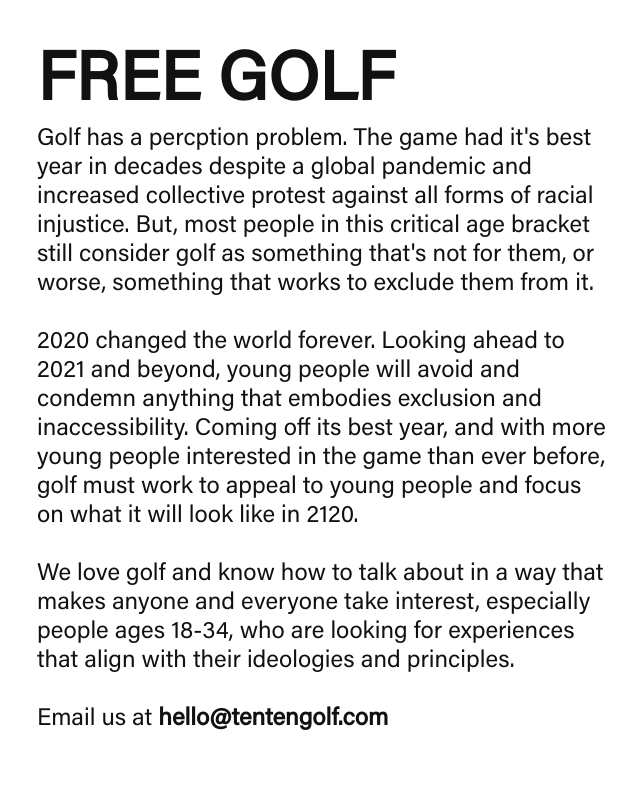
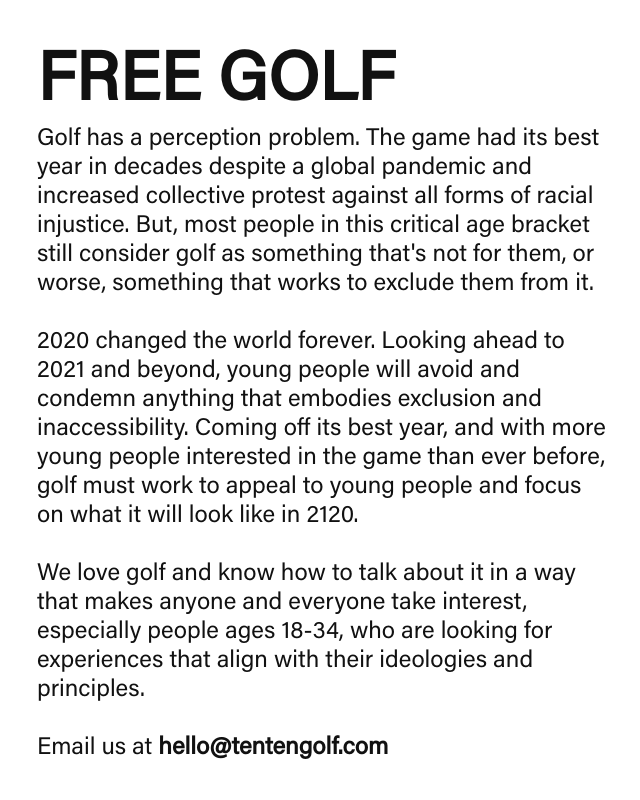
Before and after one commit to tripleogisel/tenten, a plain HTML site: page index.html in a window 1280 px wide. Shown: the part 2500-3300 px from the top of the page, without its empty margins (315-955 px from the left). Drawn offline with Linux system fonts and the light colour scheme.

Commit message:
Update index.html

```diff
--- a/index.html
+++ b/index.html
@@ -414,7 +414,7 @@
   </section>
   <section class="longForm">
 		<p class="headline">FREE GOLF</p>
-    <p> Golf has a percption problem. The game had it's best year in decades despite a global pandemic and increased collective protest against all forms of racial injustice. But, most people in this critical age bracket still consider golf as something that's not for them, or worse, something that works to exclude them from it. <br><br> 2020 changed the world forever. Looking ahead to 2021 and beyond, young people will avoid and condemn anything that embodies exclusion and inaccessibility. Coming off its best year, and with more young people interested in the game than ever before, golf must work to appeal to young people and focus on what it will look like in 2120. <br><br> We love golf and know how to talk about in a way that makes anyone and everyone take interest, especially people ages 18-34, who are looking for experiences that align with their ideologies and principles.<br><br> Email us at <span class="emailAddress">hello@tentengolf.com</span> </p>
+    <p> Golf has a perception problem. The game had its best year in decades despite a global pandemic and increased collective protest against all forms of racial injustice. But, most people in this critical age bracket still consider golf as something that's not for them, or worse, something that works to exclude them from it. <br><br> 2020 changed the world forever. Looking ahead to 2021 and beyond, young people will avoid and condemn anything that embodies exclusion and inaccessibility. Coming off its best year, and with more young people interested in the game than ever before, golf must work to appeal to young people and focus on what it will look like in 2120. <br><br> We love golf and know how to talk about it in a way that makes anyone and everyone take interest, especially people ages 18-34, who are looking for experiences that align with their ideologies and principles.<br><br> Email us at <span class="emailAddress">hello@tentengolf.com</span> </p>
   </section>
 	</body>
 	<div class="blockOne"></div>
```
